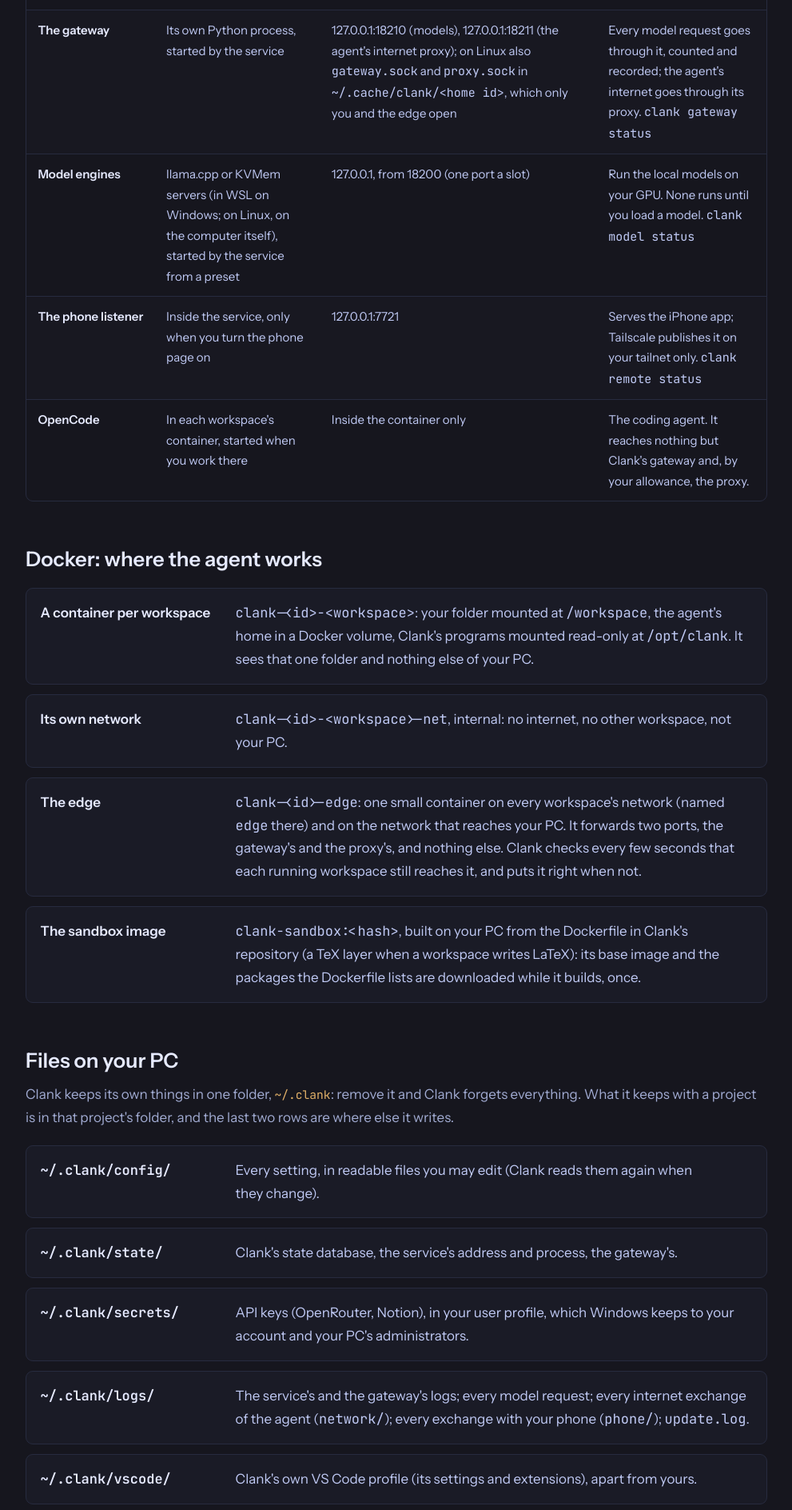
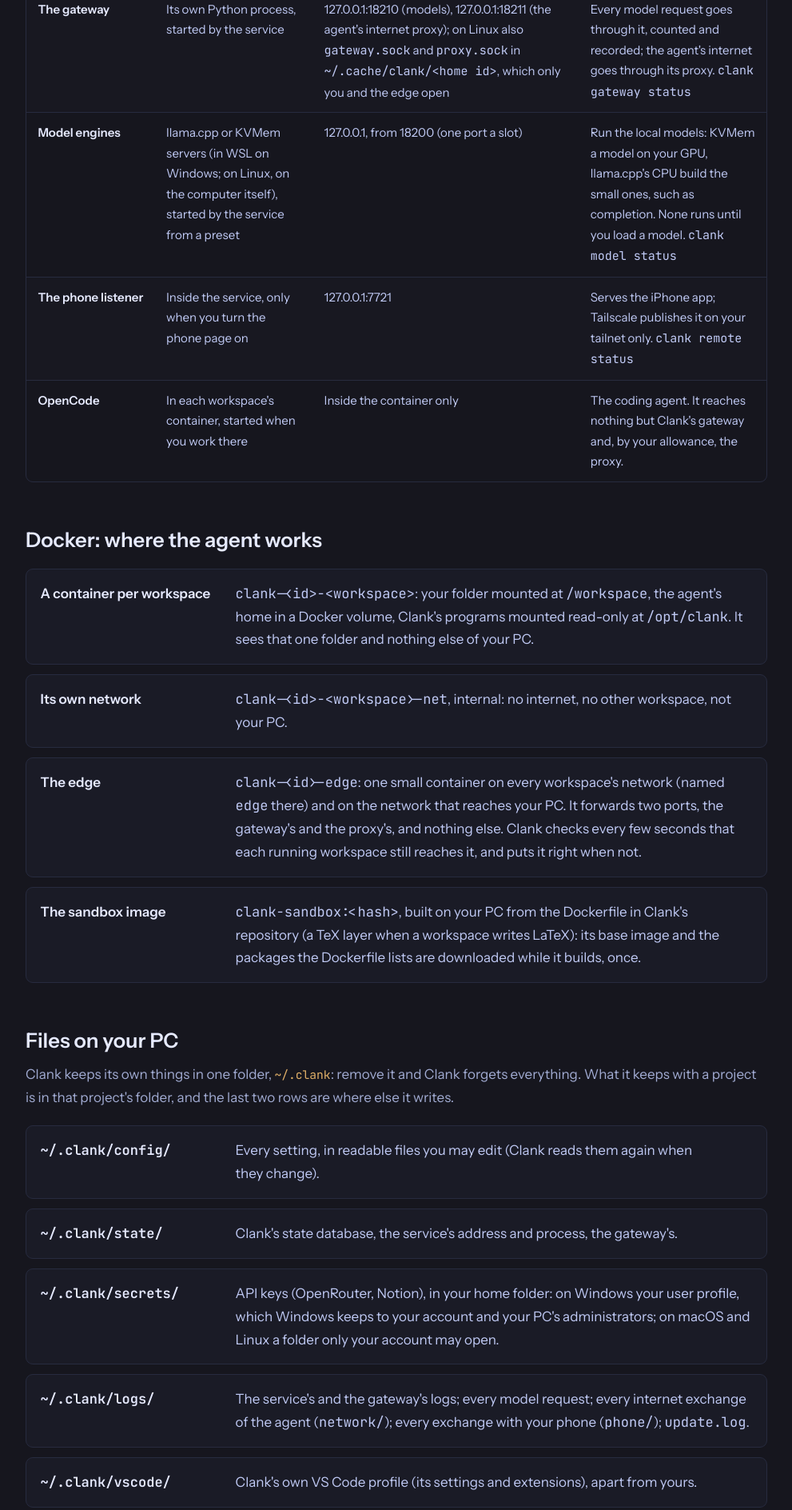
Before and after one commit to clank-ai/clank-ai.github.io, an Astro site: page /what-runs in a window 1280 px wide. Shown: the part 2155-4043 px from the top of the page at 80% size, without its empty margins (144-1135 px from the left). Built offline with nearby package versions, Linux system fonts and the light colour scheme; Astro itself is replaced by a stand-in of ours.

Commit message:
What runs on your PC: the engines row says which engine runs what, KVMem a model on the GPU and llama.cpp's CPU build the small ones such as completion, not both on the GPU; the secrets row says how macOS and Linux keep the folder to your account (its mode, 0700), not Windows alone

```diff
--- a/src/pages/what-runs.astro
+++ b/src/pages/what-runs.astro
@@ -11,7 +11,7 @@ import { PAGES, repo } from '../config';
 const processes: [string, string, string, string][] = [
   ['The service', '`clank serve`: Python, from the uv tool Clank was installed as', '127.0.0.1:7720', 'Clank itself: the console, VS Code and the phone ask it everything. `clank status`'],
   ['The gateway', 'Its own Python process, started by the service', '127.0.0.1:18210 (models), 127.0.0.1:18211 (the agent\'s internet proxy); on Linux also `gateway.sock` and `proxy.sock` in `~/.cache/clank/<home id>`, which only you and the edge open', 'Every model request goes through it, counted and recorded; the agent\'s internet goes through its proxy. `clank gateway status`'],
-  ['Model engines', 'llama.cpp or KVMem servers (in WSL on Windows; on Linux, on the computer itself), started by the service from a preset', '127.0.0.1, from 18200 (one port a slot)', 'Run the local models on your GPU. None runs until you load a model. `clank model status`'],
+  ['Model engines', 'llama.cpp or KVMem servers (in WSL on Windows; on Linux, on the computer itself), started by the service from a preset', '127.0.0.1, from 18200 (one port a slot)', 'Run the local models: KVMem a model on your GPU, llama.cpp\'s CPU build the small ones, such as completion. None runs until you load a model. `clank model status`'],
   ['The phone listener', 'Inside the service, only when you turn the phone page on', '127.0.0.1:7721', 'Serves the iPhone app; Tailscale publishes it on your tailnet only. `clank remote status`'],
   ['OpenCode', 'In each workspace\'s container, started when you work there', 'Inside the container only', 'The coding agent. It reaches nothing but Clank\'s gateway and, by your allowance, the proxy.'],
 ];
@@ -26,7 +26,7 @@ const docker: [string, string][] = [
 const files: [string, string][] = [
   ['`~/.clank/config/`', 'Every setting, in readable files you may edit (Clank reads them again when they change).'],
   ['`~/.clank/state/`', 'Clank\'s state database, the service\'s address and process, the gateway\'s.'],
-  ['`~/.clank/secrets/`', 'API keys (OpenRouter, Notion), in your user profile, which Windows keeps to your account and your PC\'s administrators.'],
+  ['`~/.clank/secrets/`', 'API keys (OpenRouter, Notion), in your home folder: on Windows your user profile, which Windows keeps to your account and your PC\'s administrators; on macOS and Linux a folder only your account may open.'],
   ['`~/.clank/logs/`', 'The service\'s and the gateway\'s logs; every model request; every internet exchange of the agent (`network/`); every exchange with your phone (`phone/`); `update.log`.'],
   ['`~/.clank/vscode/`', 'Clank\'s own VS Code profile (its settings and extensions), apart from yours.'],
   ['`~/.clank/library/`, `artifacts/`', 'Made for what you install later (skills, tool servers, shared presets) and for files made for you; the agent\'s own pages of results are kept with each project (next).'],
```
